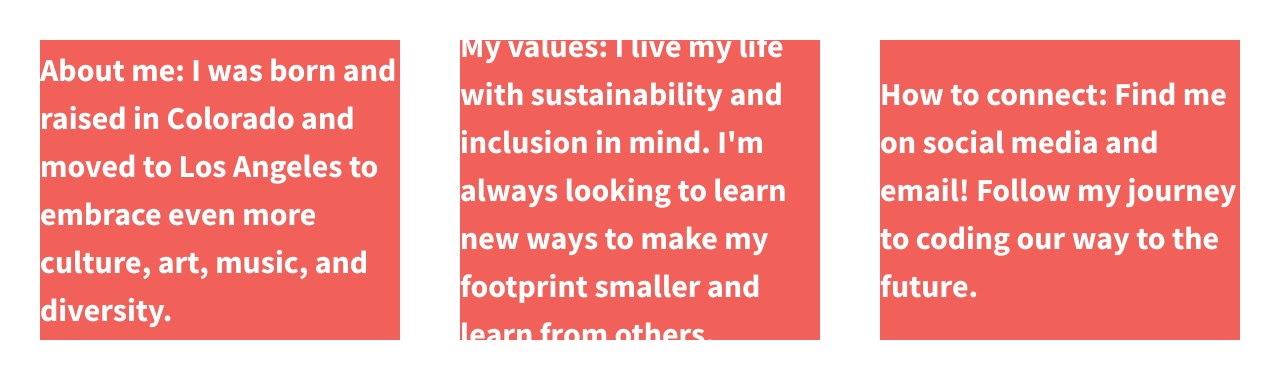
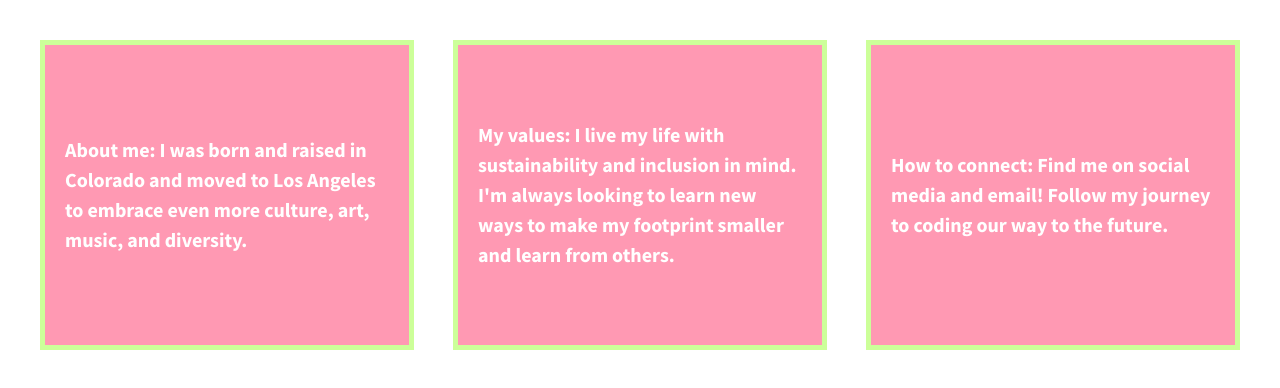
Before and after one commit to Melanie-N/divs-flexbox-starter-II, a plain HTML site: page index.html in a window 1280 px wide. Drawn offline with nearby package versions, Linux system fonts and the light colour scheme.

Commit message:
Personalize css

```diff
--- a/css/main.css
+++ b/css/main.css
@@ -119,14 +119,16 @@ body {
 .div-1, .div-2, .div-3 {
   /*give the divs a width of 30%, add display:flex, set justify-content and align-items to center*/
   align-items: center;
+  border: 5px solid #ccff99;
   color: #fff;
   display: flex;
   line-height: 1.5em;
-  font-size: 1.6em;
-  background-color: #f16059;
+  font-size: 1em;
+  background-color: #ff99b3;
   height: 300px;
   justify-content: center;
-  width: 30%;
+  padding: 0 1em 0 1em;
+  width: 27%;
 }
 
 
```
